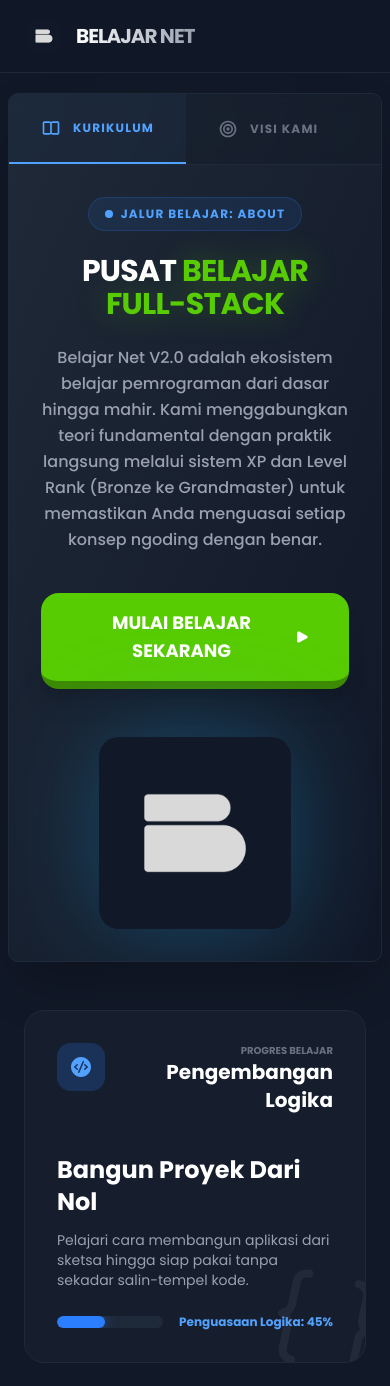
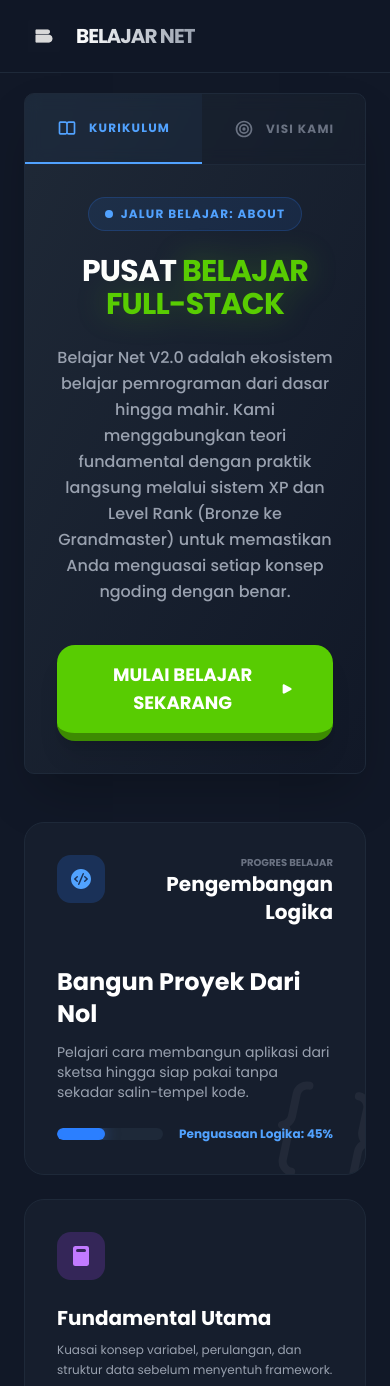
Before and after one commit to MeledakCik/belajar-net, a Next.js app: page /tentang in a window 390 px wide. Shown: the top 1386 px of the page. Built offline with nearby package versions, Linux system fonts and the light colour scheme; a web font is replaced by a local one.

Commit message:
tampilan responsive

```diff
--- a/app/(about)/tentang/page.tsx
+++ b/app/(about)/tentang/page.tsx
@@ -70,7 +70,7 @@
         onClose={() => setShowLoginModal(false)}
       />
 
-      <section className="max-w-7xl mx-auto px-2 pt-5 md:pt-10">
+      <section className="max-w-7xl mx-auto px-6 pt-5 md:pt-10">
         <div className="bg-gradient-to-br from-[#1F2937] to-[#111827] rounded-[10px] border border-gray-800 relative overflow-hidden group min-h-[600px] flex flex-col shadow-2xl">
           <div className="flex overflow-x-auto border-b border-gray-800 bg-[#111827]/30 backdrop-blur-sm scrollbar-hide">
             {[
@@ -106,7 +106,8 @@
           </div>
 
           <div className="p-8 md:p-20 flex flex-col lg:flex-row items-center gap-12 relative z-10 flex-grow">
-            <div className="w-full lg:w-1/3 flex justify-center order-2 lg:order-1">
+            {/* Container Gambar Maskot */}
+            <div className="hidden lg:flex w-full lg:w-1/3 justify-center order-2 lg:order-1">
               <div className="relative w-48 h-48 md:w-64 md:h-64">
                 <Image
                   src="/image/logo.png"
```
